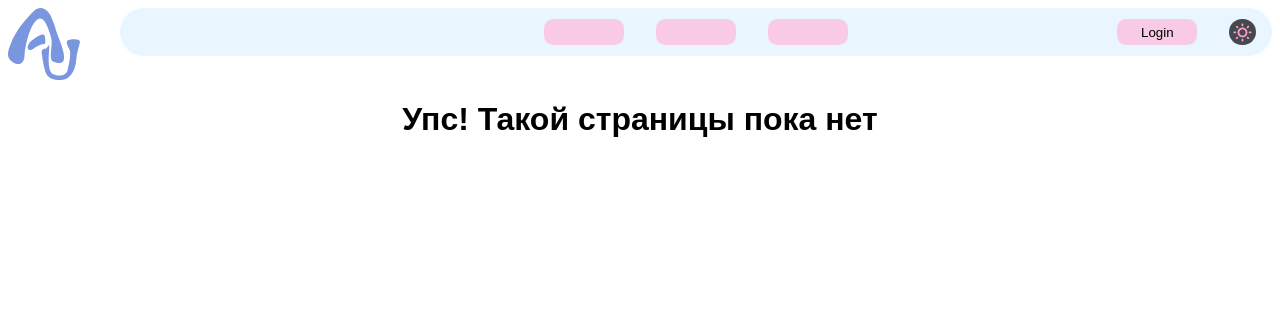
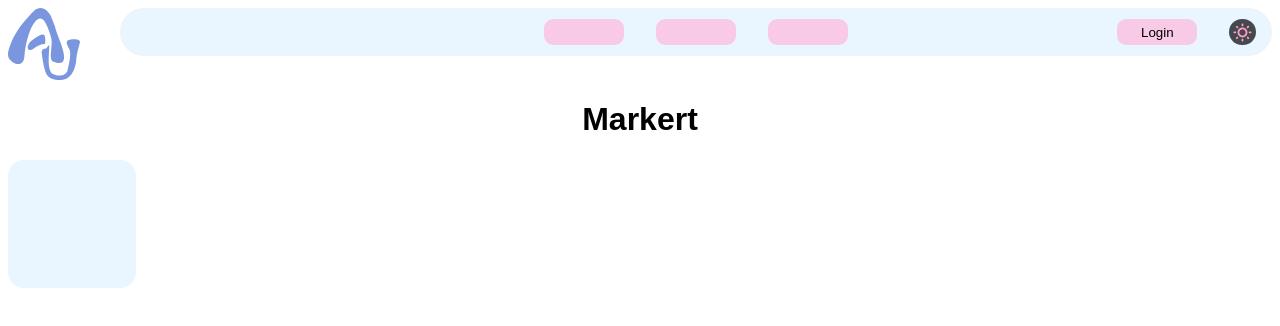
Before and after one commit to serg-k-v/ssys-client, a React (Create React App) app: page /market-products in a window 1280 px wide. Before the commit this address led to /error. Shown: the top 326 px of the page. Built offline with nearby package versions, Linux system fonts and the light colour scheme.

Commit message:
add market page

```diff
--- a/src/components/LeftSideBar.jsx
+++ b/src/components/LeftSideBar.jsx
@@ -3,8 +3,17 @@ import '../styles/LeftSideBar.scss'
 import market from '../images/market.svg'
 import home from '../images/home.svg'
 import newAuditRule from '../images/add-new-rule.svg'
+import { useNavigate } from "react-router-dom";
 
 const LeftSideBar = () => {
+
+    let navigate = useNavigate();
+
+    const goToMarket = event => {
+        event.preventDefault()
+        console.log("Go to market")
+        navigate('/market-products')
+    }
 
     return (
         <div className="left-side-bar">
@@ -21,7 +30,7 @@ const LeftSideBar = () => {
             </nav>
 
             <div className="down-bar">
-                <button className="square-btn black-btn">
+                <button className="square-btn black-btn" onClick={goToMarket}>
                     <img src={market} alt="Market" className="btn-icon"/>
                 </button>
             </div>
--- /dev/null
+++ b/src/components/Market/Market.jsx
@@ -0,0 +1,11 @@
+
+import '../../styles/Market/Product.scss'
+
+const Product = () => {
+
+    return (
+        <div className="product">  </div>
+    );
+}
+
+export default Product;
--- /dev/null
+++ b/src/pages/Market.jsx
@@ -0,0 +1,14 @@
+
+import Product from "../components/Market/Market";
+
+const Market = () => {
+
+    return (
+        <div>
+            <h1> Markert </h1>
+            <Product/>
+        </div>
+    );
+}
+
+export default Market;
--- a/src/router/index.js
+++ b/src/router/index.js
@@ -2,9 +2,11 @@
 import Login from "../pages/Login"
 import Audit from "../pages/Audit"
 import Error from "../pages/Error"
+import Market from "../pages/Market"
 
 export const privateRoutes = [
-    { path: '/audit-list', component: <Audit/>,   exact: true},
+    { path: '/audit-list',      component: <Audit/>,         exact: true},
+    { path: '/market-products', component: <Market/>,        exact: true},
     // { path: '/account', component: Account, exact: true},
 ]
 
@@ -12,6 +14,7 @@ export const publicRoutes = [
     // { path: '/',               component: Home,          exact: true},
     { path: '/login',          component: <Login/>,         exact: true},
     { path: '/error',          component: <Error/>,         exact: true},
+    { path: '/market-products',component: <Market/>,        exact: true},
     //{ path: '/create-account', component: CreateAccount, exact: true},
     // { path: '/about',   component: About,     exact: true},
     // { path: '/contact', component: Contact,   exact: true},
--- /dev/null
+++ b/src/styles/Market/Product.scss
@@ -0,0 +1,8 @@
+@import '../variables.scss';
+
+.product {
+    width: 8em;
+    height: 8em;
+    background-color: map-get( $base-colors, base-blue );
+    border-radius: 1em;
+}
```
